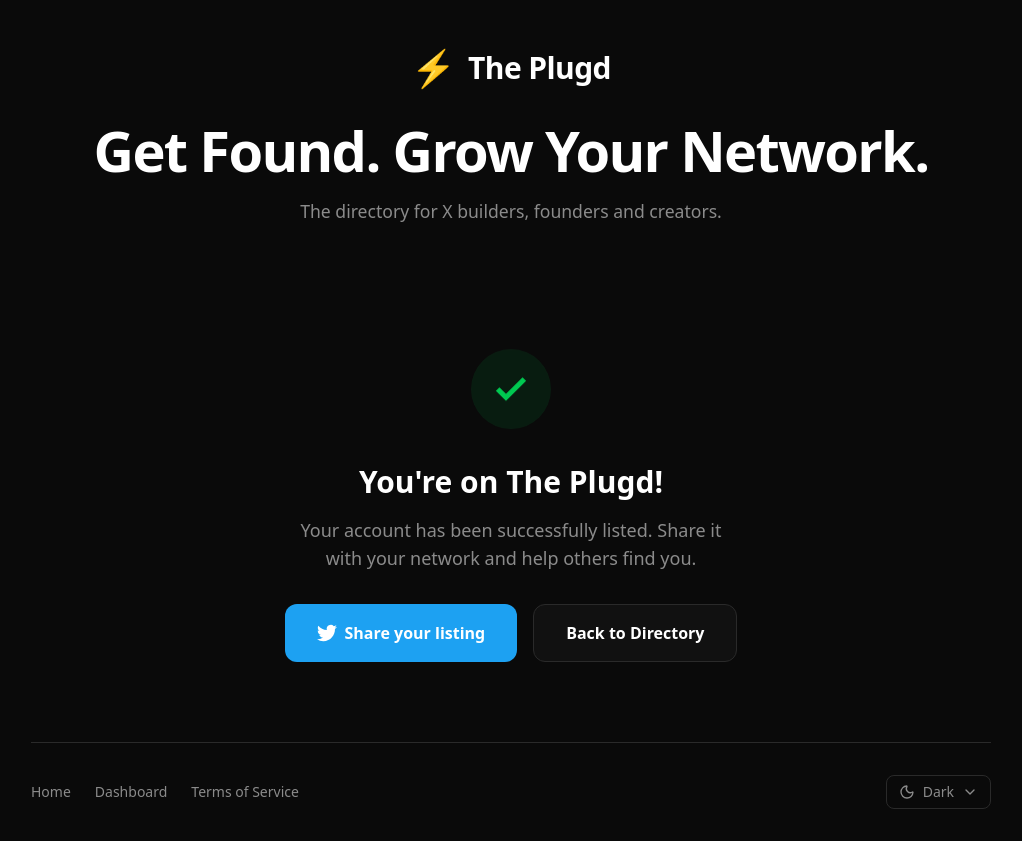
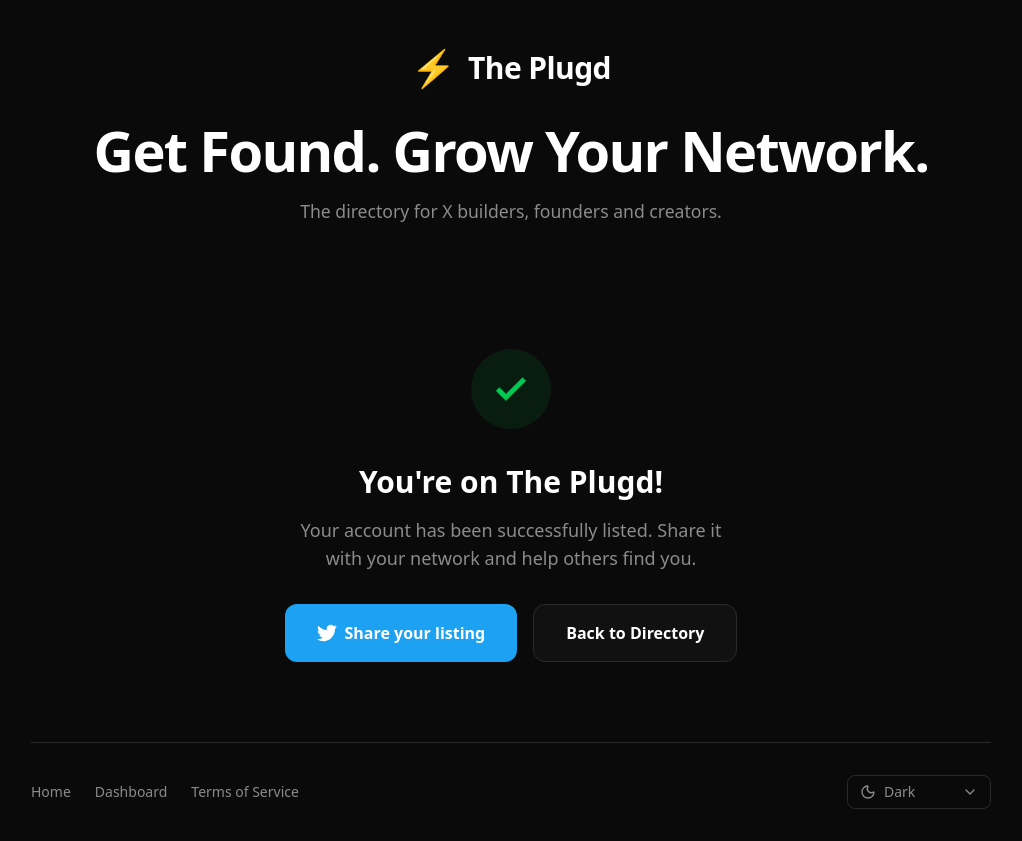
Before and after one commit to Ravishankar802/The-Plugd, a Next.js app: page /success in a window 1280 px wide. Shown: the whole page, without its empty margins (129-1151 px from the left). Built offline with nearby package versions, Linux system fonts and the light colour scheme.

Commit message:
design: align theme toggle and dropdown widths perfectly

```diff
--- a/src/components/Footer.tsx
+++ b/src/components/Footer.tsx
@@ -17,18 +17,20 @@ export default function Footer() {
           <Link href="/terms" className="hover:text-foreground transition-colors">Terms of Service</Link>
         </div>
 
-        <div className="relative">
+        <div className="relative w-36">
           <button
             onClick={() => setIsOpen(!isOpen)}
-            className="flex items-center gap-2 bg-transparent border border-border hover:bg-accent px-3 py-1.5 rounded-lg text-sm text-muted transition-colors"
+            className="w-full flex items-center justify-between gap-2 bg-transparent border border-border hover:bg-accent px-3 py-1.5 rounded-lg text-sm text-muted transition-colors"
           >
-            <Moon className="w-4 h-4" />
-            <span>{theme}</span>
+            <div className="flex items-center gap-2">
+              <Moon className="w-4 h-4" />
+              <span>{theme}</span>
+            </div>
             <ChevronDown className="w-4 h-4" />
           </button>
 
           {isOpen && (
-            <div className="absolute bottom-full right-0 mb-2 w-40 bg-card border border-border rounded-xl overflow-hidden shadow-2xl z-50 p-1.5">
+            <div className="absolute bottom-full left-0 mb-2 w-full bg-card border border-border rounded-xl overflow-hidden shadow-2xl z-50 p-1.5">
               {[
                 { name: "Dark", icon: Moon },
                 { name: "Light", icon: Sun },
@@ -44,7 +46,7 @@ export default function Footer() {
                   }}
                   className="w-full flex items-center gap-3 px-3 py-2.5 text-sm text-foreground hover:bg-accent transition-colors rounded-lg text-left"
                 >
-                  <item.icon className="w-4 h-4 text-muted" />
+                  <item.icon className="w-4 h-4 text-muted shrink-0" />
                   <span className="font-semibold">{item.name}</span>
                 </button>
               ))}
```
